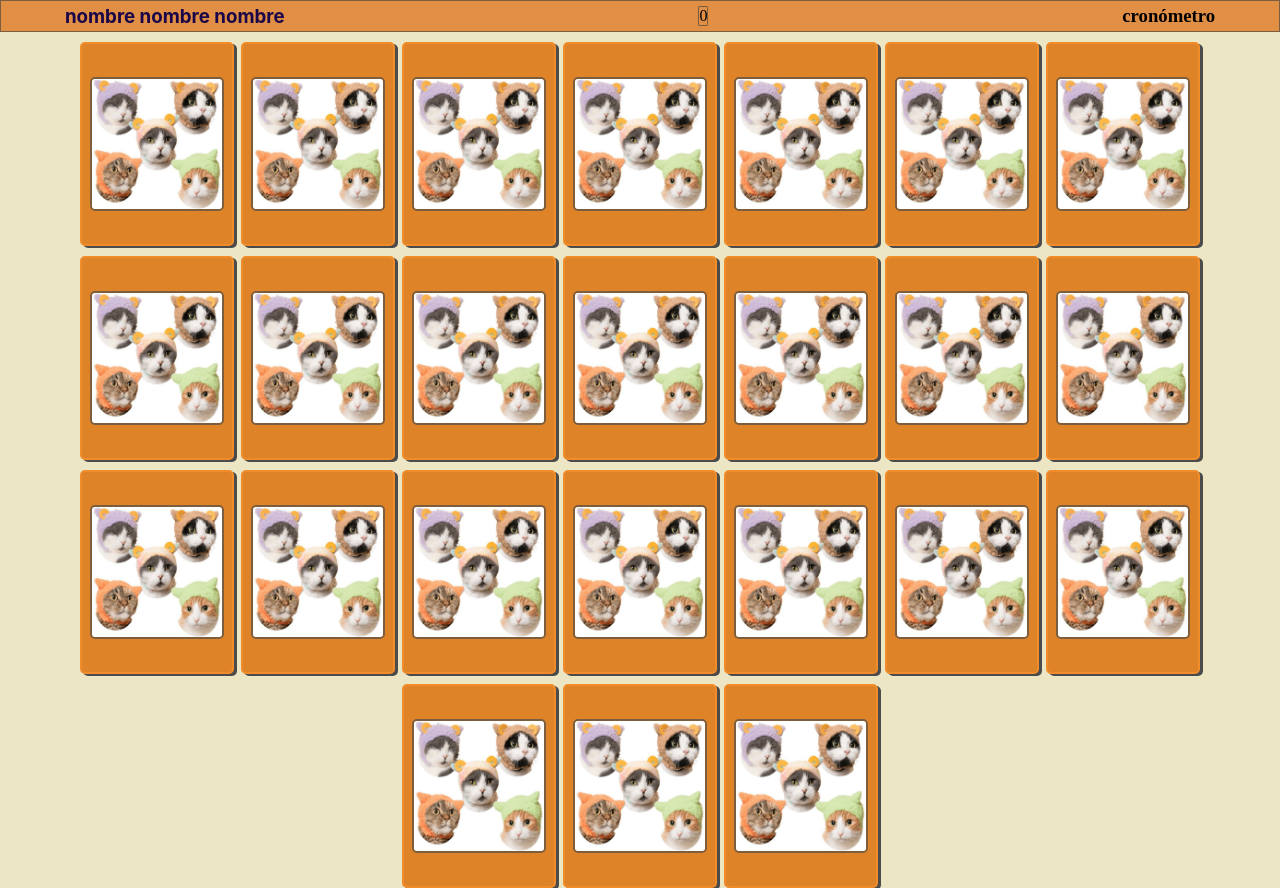
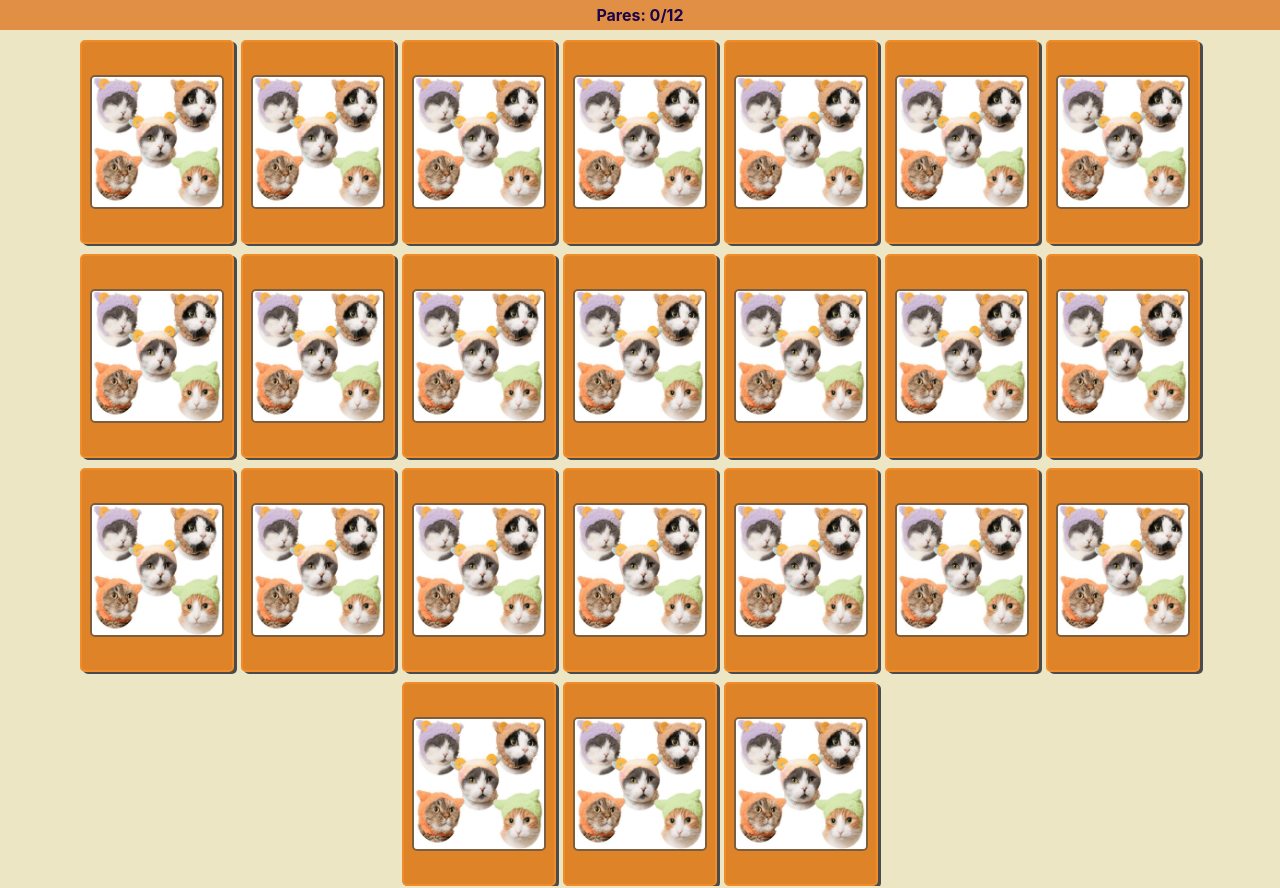
Before and after one commit to SofiaAlarcon/memory-game, a React (Vite) app: page /game in a window 1280 px wide. Built offline with nearby package versions, Linux system fonts and the light colour scheme.

Commit message:
Contador y context

```diff
--- a/src/App.jsx
+++ b/src/App.jsx
@@ -3,7 +3,7 @@ import './App.css';
 import Home from './pages/Home/Home';
 import Game from './pages/Game/Game';
 import {Route} from 'wouter';
-
+import GameStateProvider from './context/GameStateProvider';
 
 function App() {
 
@@ -13,10 +13,12 @@ function App() {
         component= {Home}
         path="/"
       />
+      <GameStateProvider>
         <Route
         component={Game}
         path="/game"
         />
+      </GameStateProvider>
     </>
   )
 }
--- a/src/components/Counter.jsx
+++ b/src/components/Counter.jsx
@@ -1,23 +1,25 @@
-import React, {useState} from "react";
+import React, {useContext, useState} from "react";
+import { GameStateContext } from "../context/GameStateProvider";
 
 export default function Counter() {
-    const [counter, setCounter]= useState(0)
-
-    function increaseCounter() {
-        setCounter(counter+1)
-    }
+    const [counter, setCounter] = useContext(GameStateContext);
 
     return(
         <div style={style.counter}>
-            {counter}
+            Pares: {counter}/12
         </div>
     )
 }
 
+
 const style= {
     counter:{
-        border:"1px solid rgb(123, 93, 63)",
+        /*border:"1px solid rgb(123, 93, 63)",*/
         backgroundColor: "rgb(226, 143, 70)",
-        borderRadius: "1px"
+        borderRadius: "1px",
+        fontFamily: "Inter, system-ui, Avenir, Helvetica, Arial, sans-serif",
+        color: "rgb(25, 5, 71)",
+        fontWeight: "bolder"
+
     }
 }
--- a/src/components/GameBoard.jsx
+++ b/src/components/GameBoard.jsx
@@ -1,15 +1,13 @@
 import { cats } from "../services/CatData.js"
 import Card from "../components/Card.jsx"
-import { useState } from "react"
-/*import Counter from "./Counter.jsx"*/
-
-
+import { useContext, useState } from "react"
+import { GameStateContext } from "../context/GameStateProvider.jsx"
 
 export default function GameBoard(props) {
     const [cards, setCards] = useState([])
+    const [counter, setCounter] = useContext(GameStateContext);
 
     function saveId(card) {
-
         if (cards.length < 2) {
           cards.push(card)
           setCards(cards)
@@ -19,29 +17,22 @@ export default function GameBoard(props) {
         if (cards.length === 2) {
           compareCards()
         }
-
     }
 
     function compareCards() {
+      if (cards[0].pair === cards[1].pair){
+        setCounter(counter+1)
+        cards.splice(0, cards.length)
 
-      if (cards[0].pair === cards[1].pair){
-        console.log("yay")
-        /*props.increaseCounter()*/
-        /* borrar los elementos del array*/
-        cards.splice(0, cards.length)
-        console.log(cards)
       } else {
         setTimeout(() => {
             cards[0].setIsUpward(false)
             cards[1].setIsUpward(false)
-            /* borrar los elementos del array*/
             cards.splice(0, cards.length)
-            console.log(cards)
         },"750")
       }
+    }
 
-
-    }
 
     return (
       cats.map(card => <Card isUpward={card.isUpward} key={card.id} pair={card.pair} id={card.id} image={card.image} saveId={saveId} />)
--- a/src/components/TopBar.jsx
+++ b/src/components/TopBar.jsx
@@ -2,18 +2,16 @@ import React from "react";
 import Counter from "./Counter";
 
 export default function TopBar() {
-    /*const [isUpward, setIsUpward]= useState(props.isUpward)*/
 
     return(
         <div style={style.container}>
             <div style={style.content}>
-                <h3 style={style.title}>nombre nombre nombre</h3>
                 <Counter/>
-                <h3>cronómetro</h3>
             </div>
         </div>
     )
 }
+
 
 const style = {
     container: {
@@ -21,27 +19,16 @@ const style = {
         width:"100%",
         display:"flex",
         justifyContent:"center",
-        /*flexDirection: "row",*/
-        /*alignItems: "center",*/
-        /*border: "1px solid rgb(222, 131, 39)",
-        backgroundColor: "rgb(222, 131, 39)"*/
-        /*border:"2px solid rgb(222, 131, 39)",*/
-        border:"1px solid rgb(123, 93, 63)",
+        /*border:"1px solid rgb(123, 93, 63)",*/
         backgroundColor: "rgb(226, 143, 70)"
     },
     content: {
         height:"100%",
         width:"90%",
         display:"flex",
-        justifyContent:"space-between",
+        justifyContent:"center",
         flexDirection: "row",
         alignItems: "center",
     },
 
-    title: {
-        fontFamily: "Inter, system-ui, Avenir, Helvetica, Arial, sans-serif",
-        /*color: rgb(24, 8, 66);*/
-        color: "rgb(25, 5, 71)",
-    }
-
 }
--- a/src/context/GameStateProvider.jsx
+++ b/src/context/GameStateProvider.jsx
@@ -1,19 +1,16 @@
 import { createContext, useState } from 'react';
 
-//create a context, with createContext api
-export const CounterContext = createContext();
+export const GameStateContext = createContext();
 
-const CounterProvider = (props) => {
-        // this state will be shared with all components
+const GameStateProvider = (props) => {
     const [counter, setCounter] = useState(0);
 
     return (
-                // this is the provider providing state
-        <CounterContext.Provider value={[counter, setCounter]}>
+        <GameStateContext.Provider value={[counter, setCounter]}>
             {props.children}
-        </CounterContext.Provider>
+        </GameStateContext.Provider>
     );
 };
 
 
-export default CounterProvider;
+export default GameStateProvider;
```
Lines whose indentation alone changed are shown as unchanged.
